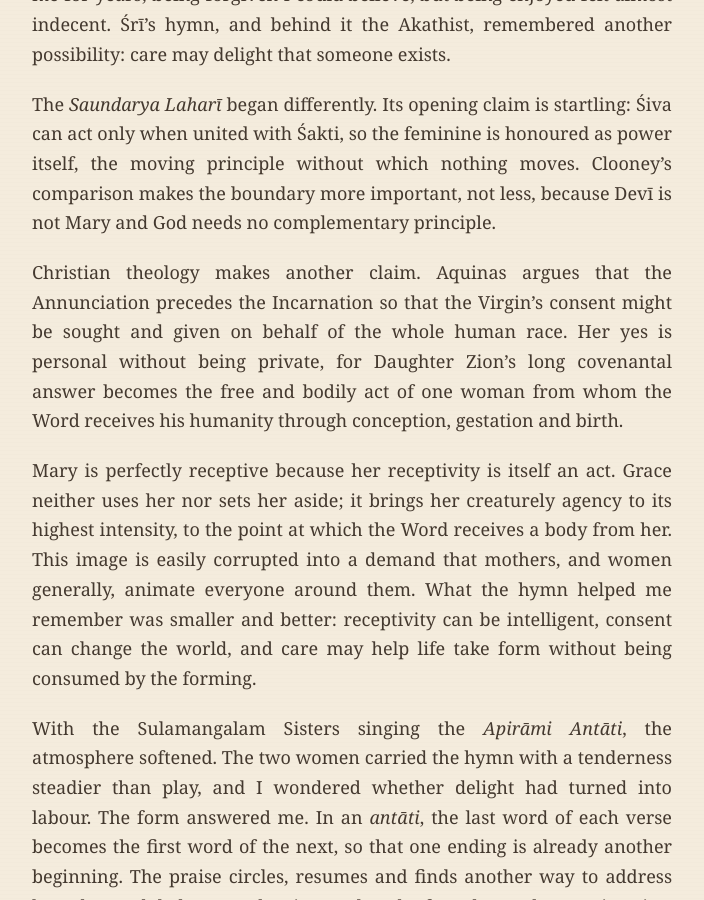
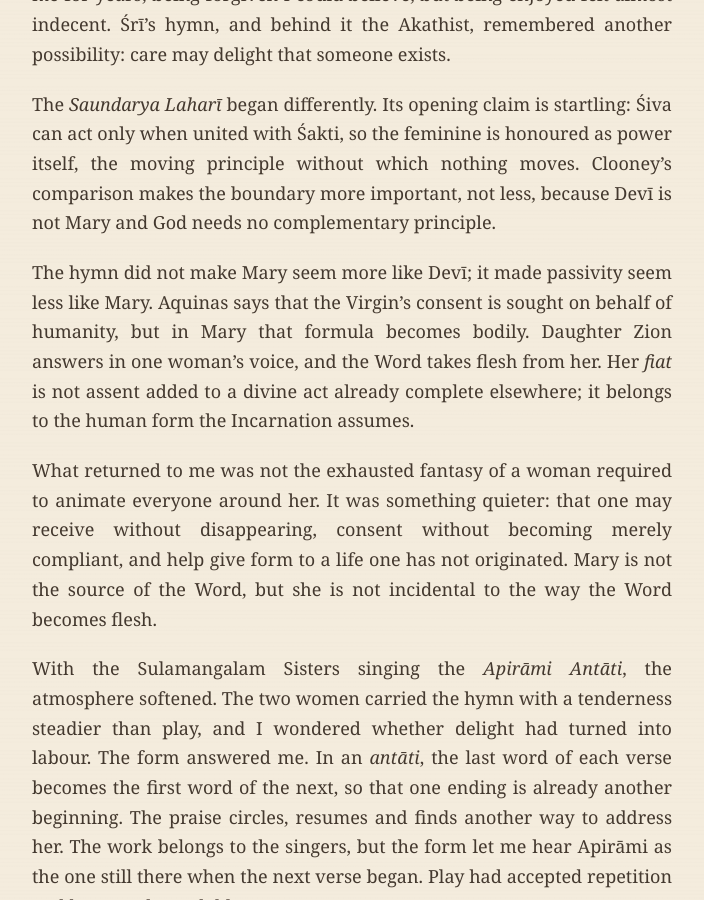
Before and after one commit to pytfarrugia-bit/pytfarrugia-bit.github.io, a Jekyll site: the page green-books-hymns-remember.html, which Jekyll copies as it is, in a window 1280 px wide and 900 px high, scrolled down 2453 px. Shown: the whole window, without its empty margins (288-992 px from the left). Built offline with Jekyll 4.4.1, drawn with Linux system fonts in a browser that asks for light colours.

Commit message:
Strengthen Marian agency passage

```diff
--- a/green-books-hymns-remember.html
+++ b/green-books-hymns-remember.html
@@ -51,9 +51,9 @@
 
       <p>The <cite>Saundarya Laharī</cite> began differently. Its opening claim is startling: Śiva can act only when united with Śakti, so the feminine is honoured as power itself, the moving principle without which nothing moves. Clooney’s comparison makes the boundary more important, not less, because Devī is not Mary and God needs no complementary principle.</p>
 
-      <p>Christian theology makes another claim. Aquinas argues that the Annunciation precedes the Incarnation so that the Virgin’s consent might be sought and given on behalf of the whole human race. Her yes is personal without being private, for Daughter Zion’s long covenantal answer becomes the free and bodily act of one woman from whom the Word receives his humanity through conception, gestation and birth.</p>
+      <p>The hymn did not make Mary seem more like Devī; it made passivity seem less like Mary. Aquinas says that the Virgin’s consent is sought on behalf of humanity, but in Mary that formula becomes bodily. Daughter Zion answers in one woman’s voice, and the Word takes flesh from her. Her <em>fiat</em> is not assent added to a divine act already complete elsewhere; it belongs to the human form the Incarnation assumes.</p>
 
-      <p>Mary is perfectly receptive because her receptivity is itself an act. Grace neither uses her nor sets her aside; it brings her creaturely agency to its highest intensity, to the point at which the Word receives a body from her. This image is easily corrupted into a demand that mothers, and women generally, animate everyone around them. What the hymn helped me remember was smaller and better: receptivity can be intelligent, consent can change the world, and care may help life take form without being consumed by the forming.</p>
+      <p>What returned to me was not the exhausted fantasy of a woman required to animate everyone around her. It was something quieter: that one may receive without disappearing, consent without becoming merely compliant, and help give form to a life one has not originated. Mary is not the source of the Word, but she is not incidental to the way the Word becomes flesh.</p>
 
       <p>With the Sulamangalam Sisters singing the <cite>Apirāmi Antāti</cite>, the atmosphere softened. The two women carried the hymn with a tenderness steadier than play, and I wondered whether delight had turned into labour. The form answered me. In an <em>antāti</em>, the last word of each verse becomes the first word of the next, so that one ending is already another beginning. The praise circles, resumes and finds another way to address her. The work belongs to the singers, but the form let me hear Apirāmi as the one still there when the next verse began. Play had accepted repetition and become dependable.</p>
 
```
